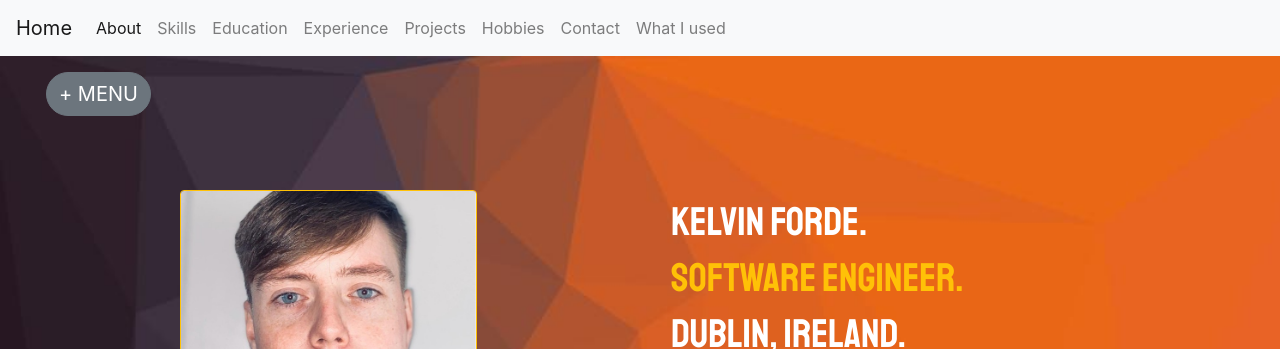
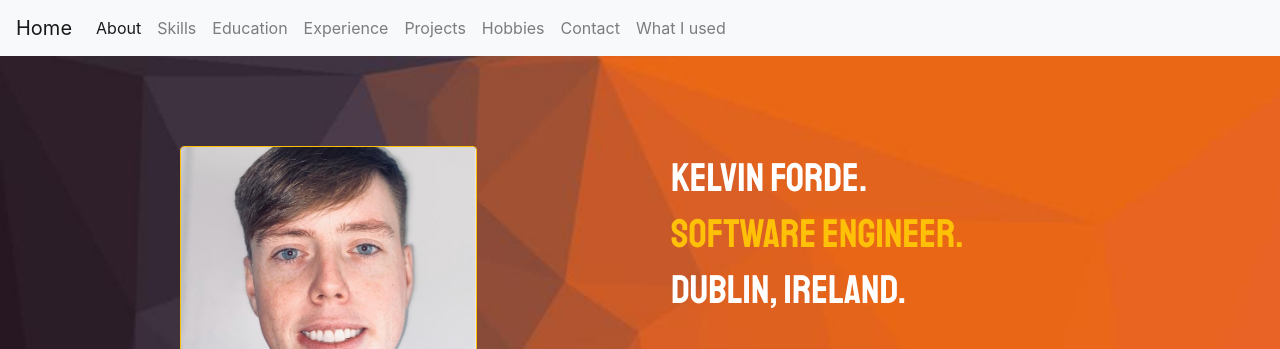
Before and after one commit to kelvinf96/PeronalPortfolio, a plain HTML site: page index.html in a window 1280 px wide. Shown: the top 349 px of the page. Drawn offline with nearby package versions, Linux system fonts and the light colour scheme.

Commit message:
final fix

```diff
--- a/index.html
+++ b/index.html
@@ -41,7 +41,7 @@
 
         <div id="hero-section-col">
             <div class="col-12">
-                <button class="btn btn-secondary border border-secondary rounded-pill open-side" onclick="openBar()">+ MENU</button>
+                <!--<button class="btn btn-secondary border border-secondary rounded-pill open-side" onclick="openBar()">+ MENU</button>-->
                 <div class="row" id="hero-row">
                     <div class="row h-95" id="hero-main-row">
                         <div class="col-sm-12 col-md-10 col-lg-7 justify-content-center" id="hero-img">
```
